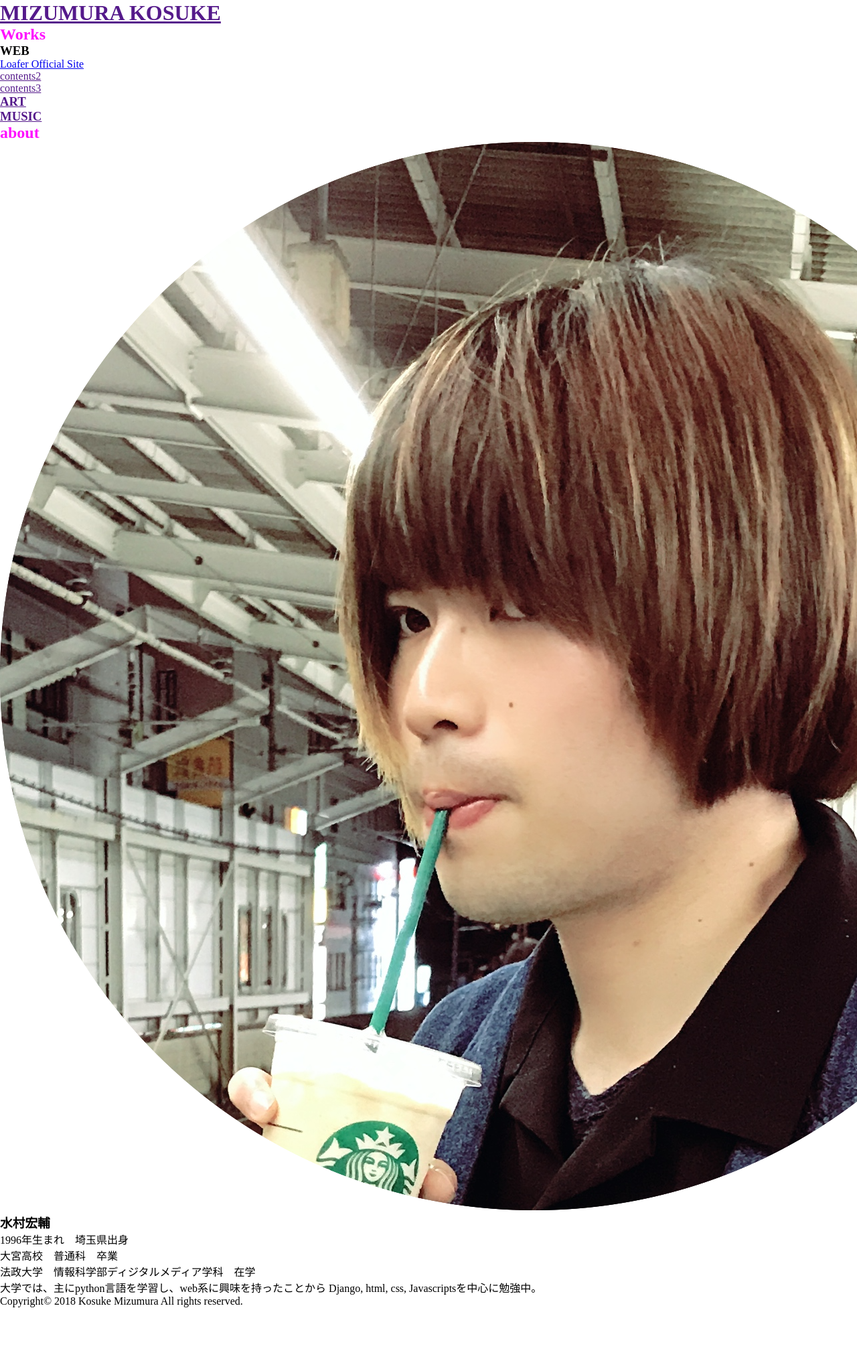
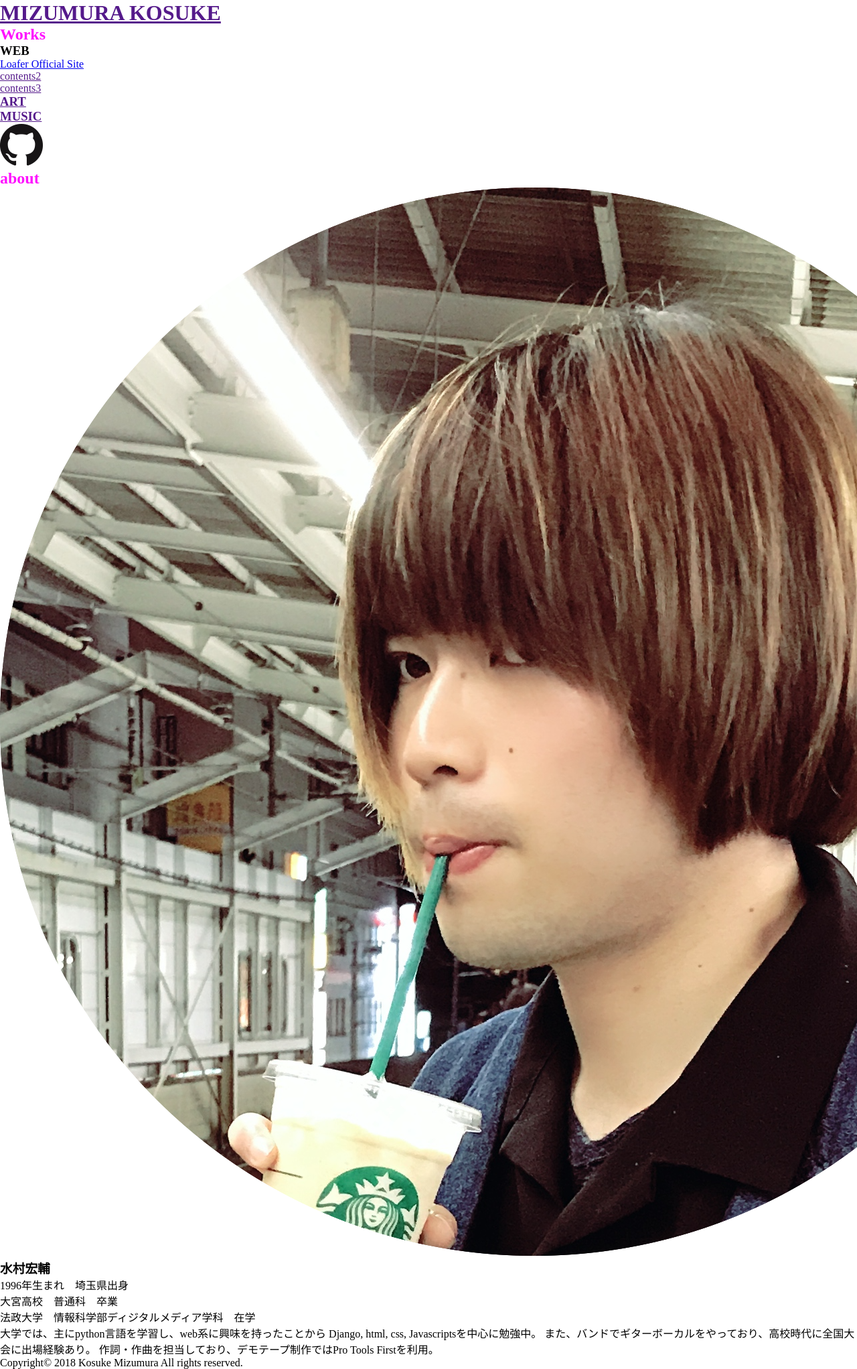
Before and after one commit to MizumuraKosuke/Portfolio, a Django app: page / in a window 1280 px wide; the page is wider, and only the part inside the window is pictured. Shown: the part 295-2339 px from the top of that part at 67% size. Before the commit the page ends 2247 px from the top of that part, so only its background shows below. Run offline with Django 3.2, Linux system fonts and the light colour scheme.

Commit message:
add GitHub

```diff
--- a/port/templates/base.html
+++ b/port/templates/base.html
@@ -32,6 +32,7 @@
                 </ul>
                 <a href=""><h3 class="work">ART</h3></a>
                 <a href=""><h3 class="work">MUSIC</h3></a>
+                <a href="https://github.com/MizumuraKosuke"><img src="{% static 'media/GitHub.png' %}" alt="GitHub"></a>
             </nav>
             <div id="contents">
                 {% block content %}
--- a/port/templates/home/home.html
+++ b/port/templates/home/home.html
@@ -6,13 +6,17 @@
 
 <div id="prof">
     <h2>about</h2>
-    <img src="{% static 'media/prof.png' %}">
+    <img src="{% static 'media/prof.png' %}" alt="プロフィール画像">
     <h3>水村宏輔</h3>
     <p>1996年生まれ　埼玉県出身</p>
     <p>大宮高校　普通科　卒業</p>
     <p>法政大学　情報科学部ディジタルメディア学科　在学</p>
-    <p>大学では、主にpython言語を学習し、web系に興味を持ったことから
-        Django, html, css, Javascriptsを中心に勉強中。</p>
+    <p>
+        大学では、主にpython言語を学習し、web系に興味を持ったことから
+        Django, html, css, Javascriptsを中心に勉強中。
+        また、バンドでギターボーカルをやっており、高校時代に全国大会に出場経験あり。
+        作詞・作曲を担当しており、デモテープ制作ではPro Tools Firstを利用。
+    </p>
 </div>
 
 {% endblock content %}
```
Also changed, not shown: port/static/media/GitHub.png (added), 4 other files.
